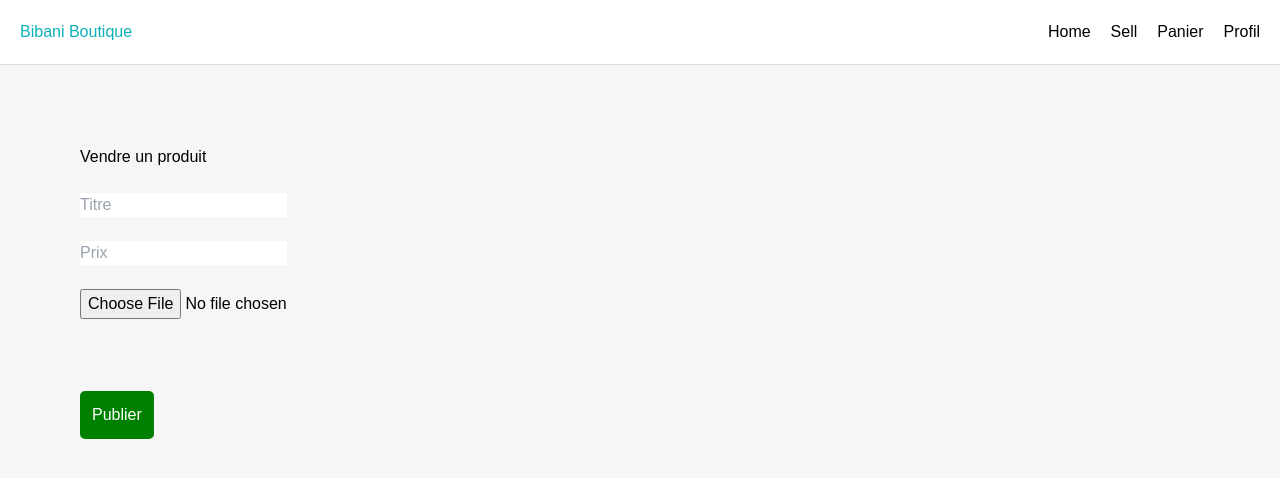
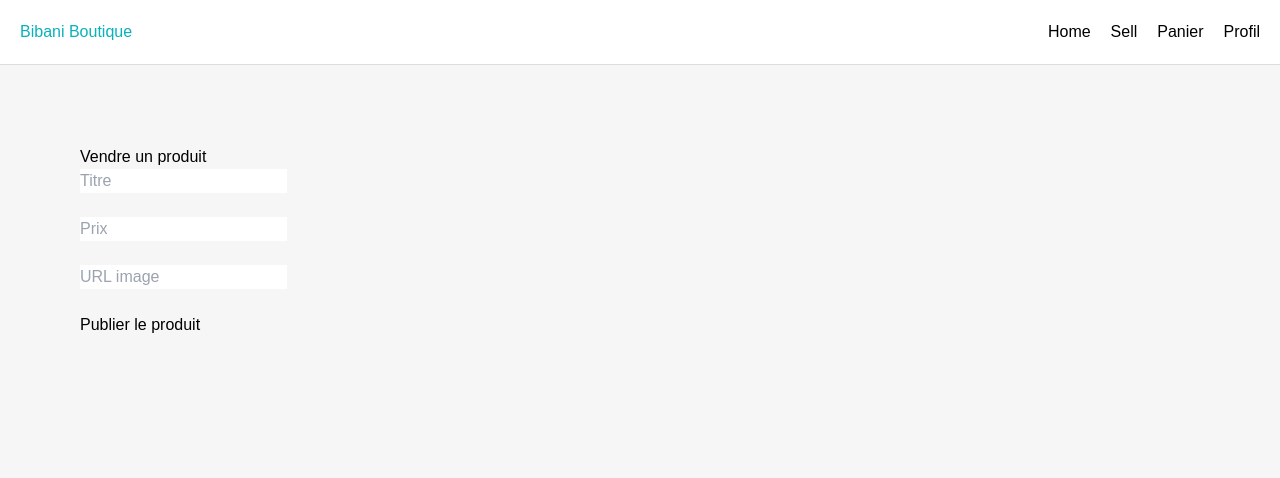
Before and after one commit to psakho922/vinted-web, a Next.js app: page /sell in a window 1280 px wide. Shown: the top 478 px of the page. Built offline with nearby package versions, Linux system fonts and the light colour scheme; sample sign-in values are in the browser's storage.

Commit message:
Update page.tsx

```diff
--- a/src/app/sell/page.tsx
+++ b/src/app/sell/page.tsx
@@ -1,69 +1,84 @@
 "use client";
 
-import { useState } from "react";
+import { useState, useEffect } from "react";
 
 export default function SellPage() {
 
-  const [title,setTitle] = useState("");
-  const [price,setPrice] = useState("");
-  const [image,setImage] = useState("");
+  const [title, setTitle] = useState("");
+  const [price, setPrice] = useState("");
+  const [image, setImage] = useState("");
+  const [token, setToken] = useState("");
 
-  async function handleSubmit(e:any){
+  useEffect(() => {
+    const storedToken = localStorage.getItem("token");
+
+    if (storedToken) {
+      setToken(storedToken);
+    } else {
+      alert("Tu dois être connecté");
+      window.location.href = "/login";
+    }
+
+  }, []);
+
+  async function handleSubmit(e: any) {
 
     e.preventDefault();
 
-    const token = localStorage.getItem("token");
-
-    if(!token){
-
-      alert("Tu dois être connecté");
-
+    if (!image) {
+      alert("Image obligatoire");
       return;
-
     }
 
-    const user = JSON.parse(atob(token.split(".")[1]));
+    try {
 
       const res = await fetch(
         process.env.NEXT_PUBLIC_API_URL + "/products",
         {
-        method:"POST",
-        headers:{
-          "Content-Type":"application/json",
-          Authorization:"Bearer " + token
+          method: "POST",
+          headers: {
+            "Content-Type": "application/json",
+            Authorization: "Bearer " + token
           },
           body: JSON.stringify({
-          title: title,
-          price: Number(price),
-          image: image,
-          userId: user.userId
+            title,
+            price,
+            image
           })
         }
       );
 
-    if(res.ok){
+      const data = await res.json();
 
-      alert("Produit créé");
+      console.log("RESPONSE:", data);
 
-      window.location.href="/";
+      if (res.ok) {
 
-    }else{
+        alert("Produit créé !");
+        window.location.href = "/";
 
-      alert("Erreur création produit");
+      } else {
+
+        alert("Erreur serveur : " + JSON.stringify(data));
+
+      }
+
+    } catch (error) {
+
+      console.error("Erreur :", error);
+      alert("Erreur réseau");
 
     }
 
   }
 
-  return(
+  return (
 
-    <div style={{padding:40}}>
+    <div style={{ padding: 40 }}>
 
       <h1>Vendre un produit</h1>
 
       <form onSubmit={handleSubmit}>
-
-        <br/>
 
         <input
           placeholder="Titre"
@@ -76,6 +91,7 @@ export default function SellPage() {
 
         <input
           placeholder="Prix"
+          type="number"
           value={price}
           onChange={(e)=>setPrice(e.target.value)}
           required
@@ -84,53 +100,16 @@ export default function SellPage() {
         <br/><br/>
 
         <input
-          type="file"
-          accept="image/*"
-          onChange={(e)=>{
-
-            const file = e.target.files?.[0];
-
-            if(!file) return;
-
-            const reader = new FileReader();
-
-            reader.onloadend = ()=>{
-
-              setImage(reader.result as string);
-
-            };
-
-            reader.readAsDataURL(file);
-
-          }}
+          placeholder="URL image"
+          value={image}
+          onChange={(e)=>setImage(e.target.value)}
+          required
         />
 
         <br/><br/>
 
-        {image && (
-
-          <img
-            src={image}
-            width="200"
-          />
-
-        )}
-
-        <br/><br/>
-
-        <button
-          type="submit"
-          style={{
-            padding:12,
-            background:"green",
-            color:"white",
-            border:"none",
-            borderRadius:5
-          }}
-        >
-
-          Publier
-
+        <button type="submit">
+          Publier le produit
         </button>
 
       </form>
@@ -138,5 +117,4 @@ export default function SellPage() {
     </div>
 
   );
-
 }
```
Lines whose indentation alone changed are shown as unchanged.
